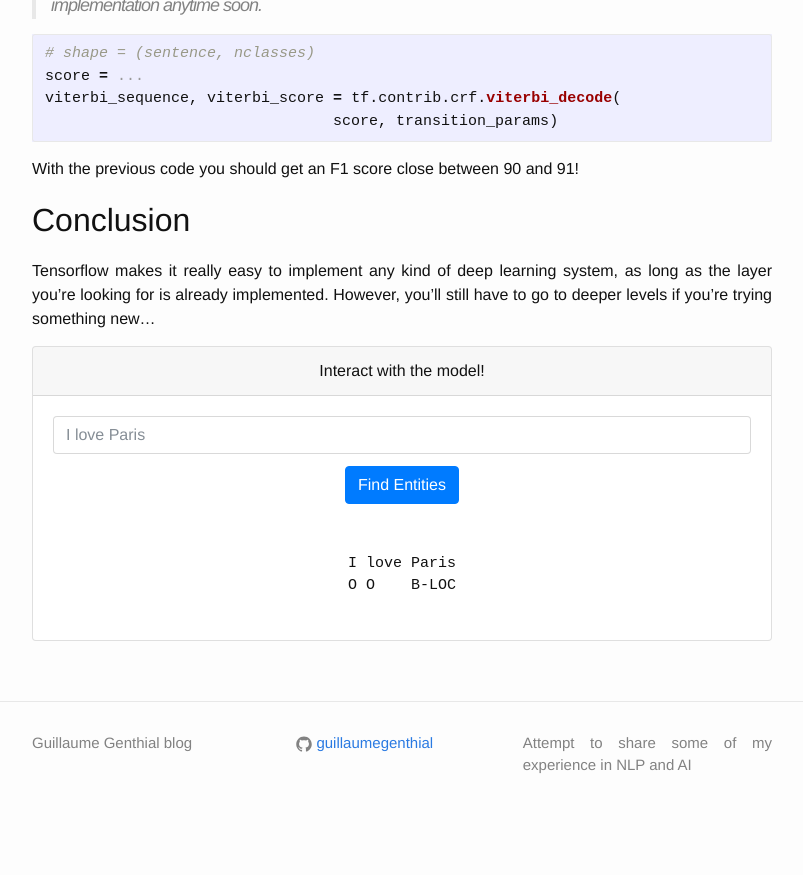
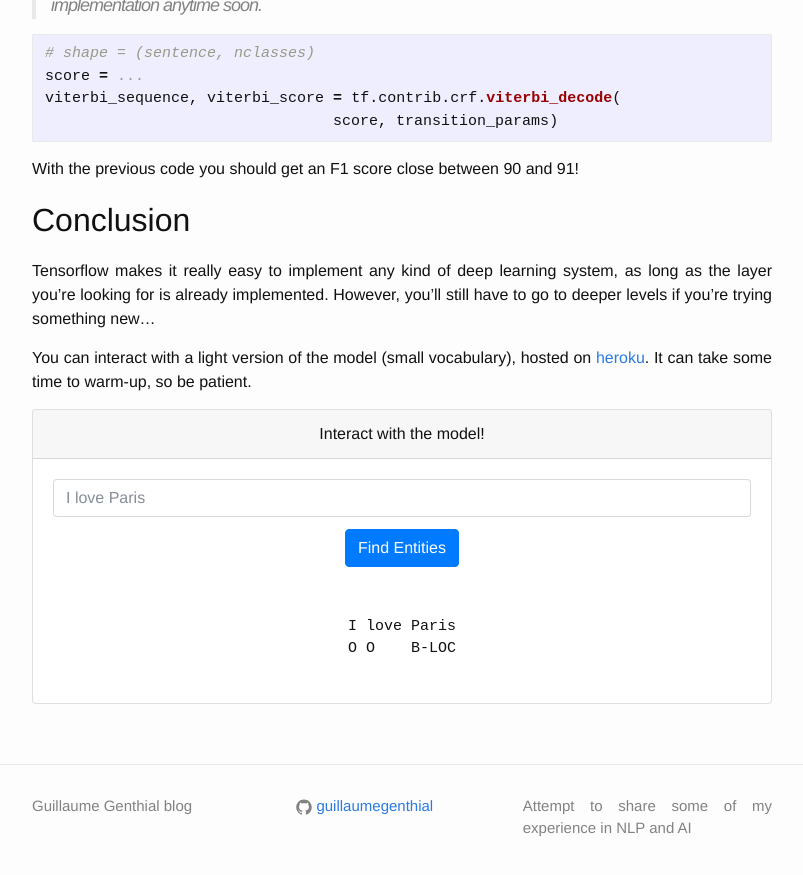
Before and after one commit to guillaumegenthial/guillaumegenthial.github.io, a Jekyll site: the page built from _posts/2017-03-24-sequence-tagging-with-tensorflow.markdown, in a window 1280 px wide and 900 px high, scrolled down 10433 px. Shown: the top 875 px of the window, without its empty margins (238-1041 px from the left). Built offline with Jekyll 4.4.1, drawn with Linux system fonts in a browser that asks for light colours; nearby versions of some CDN libraries; formulas are drawn with MathJax 3; comment, search, counter and statistics services are not loaded; before the commit the page ends 11270 px from its top, so only the background shows below that.

Commit message:
added interact form with api

```diff
--- a/_includes/api_form.html
+++ b/_includes/api_form.html
@@ -1,7 +1,7 @@
 
 <div class="card text-center">
     <div class="card-header">
-        Interact with the model!
+        {{ include.header }}
     </div>
     <div class="card-body">
         <input class="card-title form-control" type="text" id="input" name="input" placeholder="{{ include.placeholder }}"/>
@@ -9,8 +9,8 @@
     </div>
     <div class="card-body">
         <pre class="card-text api-pre">
-            <div id="api_input">I love Paris</div>
-            <div id="api_output">O O    B-LOC</div>
+            <div id="api_input"> {{ include.default_input }} </div>
+            <div id="api_output"> {{ include.default_output }} </div>
         </pre>
     </div>
 </div>
--- a/_posts/2017-03-24-sequence-tagging-with-tensorflow.markdown
+++ b/_posts/2017-03-24-sequence-tagging-with-tensorflow.markdown
@@ -330,5 +330,12 @@ With the previous code you should get an F1 score close between 90 and 91!
 
 Tensorflow makes it really easy to implement any kind of deep learning system, as long as the layer you're looking for is already implemented. However, you'll still have to go to deeper levels if you're trying something new...
 
+You can interact with a light version of the model (small vocabulary), hosted on [heroku](http://heroku.com/). It can take some time to warm-up, so be patient.
 
-{% include api_form.html url="http://127.0.0.1:8080/api" placeholder="I love Paris"%}
+{% include api_form.html
+    placeholder="I love Paris"
+    default_input="I love Paris"
+    default_output="O O    B-LOC"
+    header="Interact with the model!"
+    url="https://api-ner.herokuapp.com/api"
+    %}
```
Also changed, not shown: 1 other file.
